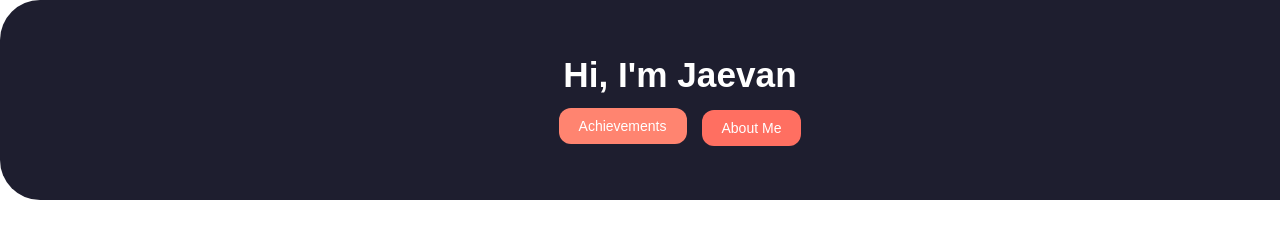
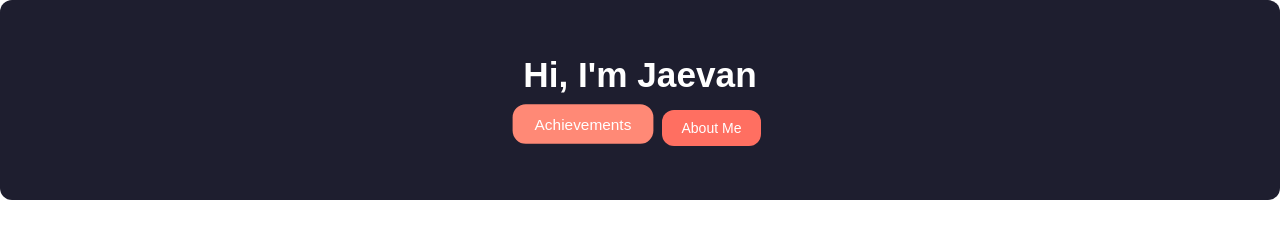
Before and after one commit to JaevanL/portfolio-embed, a plain HTML site: page index.html in a window 1280 px wide. In both pictures the pointer is over the button "Achievements". Drawn offline with Linux system fonts and the light colour scheme.

Commit message:
Update index.html

```diff
--- a/index.html
+++ b/index.html
@@ -16,7 +16,6 @@
 
     /* Header container */
     .header {
-      width: 100%;
       height: 200px;             /* fixed height */
       background-color: #1e1e2f; /* dark professional background */
       color: #ffffff;
@@ -25,7 +24,7 @@
       justify-content: center;   /* vertical centering */
       align-items: center;       /* horizontal centering */
       padding: 0 40px;
-      border-radius: 40px;       /* rounded sides */
+      border-radius: 12px;       /* rounded sides */
     }
 
     .header h1 {
@@ -55,11 +54,10 @@
     }
 
     .header-buttons button:hover {
-      background-color: #ff8470; /* lighter accent on hover */
-      transform: translateY(-2px); /* subtle lift */
+      background-color: #ff8976; /* lighter accent on hover */
+      transform: translateY(-4px) scale(1.1);
     }
 
-    }
   </style>
 </head>
 <body>
```
